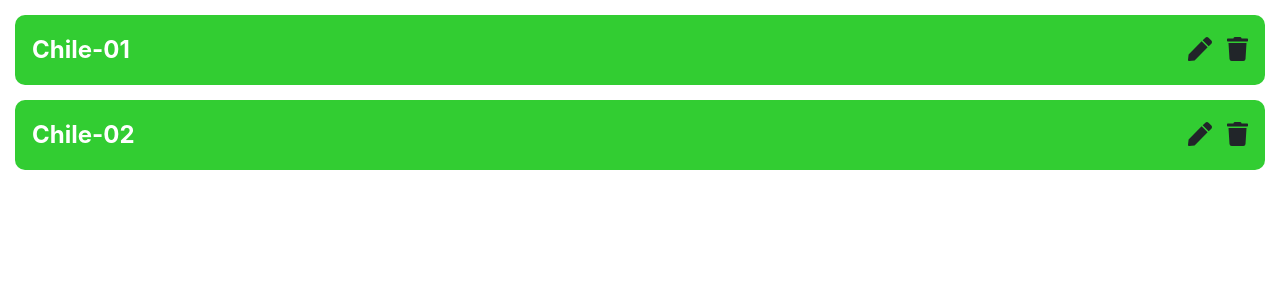
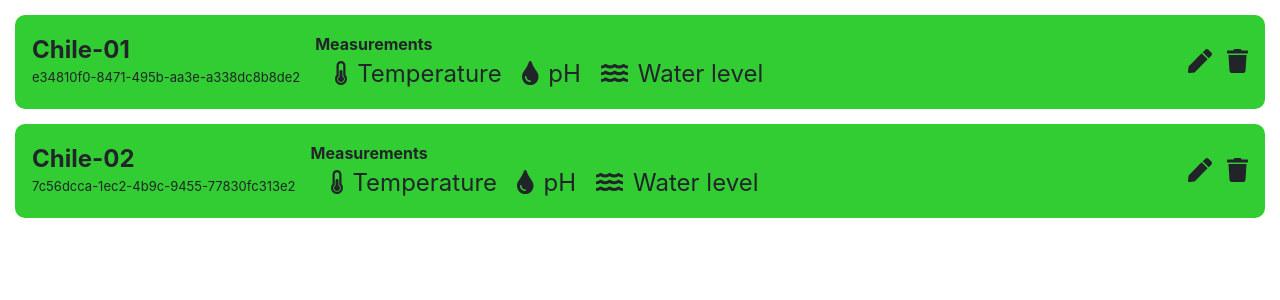
Before and after one commit to mengels3/proteus-platform, a React (Create React App) app in the folder well-admin-dashboard/: page / in a window 1280 px wide. Shown: the top 300 px of the page. Built offline with nearby package versions, Linux system fonts and the light colour scheme.

Commit message:
work on admin dashboard

```diff
--- a/well-admin-dashboard/package.json
+++ b/well-admin-dashboard/package.json
@@ -11,6 +11,8 @@
     "@testing-library/user-event": "^7.2.1",
     "bootstrap": "^4.4.1",
     "react": "^16.12.0",
+    "react-collapsible": "^2.6.2",
+    "react-collapsible-component": "^1.3.3",
     "react-dom": "^16.12.0",
     "react-scripts": "3.3.0"
   },
--- a/well-admin-dashboard/src/App.js
+++ b/well-admin-dashboard/src/App.js
@@ -2,7 +2,7 @@ import React from 'react';
 import './App.css';
 import MeasurementListItem from './components/MeasurementListItem'
 
-const data = [{name: "Chile-01", value: 12}, {name: "Chile-02", value: 13}]
+const data = [{name: "Chile-01", id: "e34810f0-8471-495b-aa3e-a338dc8b8de2", value: 12}, {name: "Chile-02", id: "7c56dcca-1ec2-4b9c-9455-77830fc313e2", value: 13}]
 
 function App() {
   return (
--- a/well-admin-dashboard/src/components/MeasurementListItem.css
+++ b/well-admin-dashboard/src/components/MeasurementListItem.css
@@ -1,4 +1,4 @@
-.rounded-borders{
+.measurement-item-background{
     border: 2px solid transparent;
     border-radius: 10px;
     margin-top: 15px;
@@ -6,11 +6,31 @@
     margin-right: 15px;
     padding: 15px;
     background-color:limegreen;
+}
+
+.column{
+    display: flex;
+    flex-direction: column;
+}
+
+.measurement-item-overview{
     display: flex;
     flex-direction: row;
     justify-content: space-between;
     align-items: center;
     font-size: x-large;
+}
+
+.measurement-item-overview-left{
+    display: flex;
+    flex-direction: row;
+    justify-content: left;
+    font-size: x-large;
+}
+
+.detail-text{
+    font-size: small;
+    margin-bottom: 0;
 }
 
 .icon-div{
@@ -24,8 +44,37 @@
     margin-left: 15px;
 }
 
+.column{
+    text-align: start;
+}
+
 .text{
     margin-top: 0;
     margin-bottom: 0;
+}
+
+.white{
     color: white;
 }
+
+.measurements-text{
+    margin-top: 0   ;
+    margin-top: 0;
+    margin-bottom: 0;
+    font-size: medium;
+}
+
+.margin-left{
+    margin-left: 15px;
+}
+
+.measurements-listing-row{
+    display: flex;
+    flex-direction: row;
+    flex-grow: 1;
+}
+
+.measurements-icon{
+    margin-left: 20px;
+    margin-right: 10px;
+}
--- a/well-admin-dashboard/src/components/MeasurementListItem.js
+++ b/well-admin-dashboard/src/components/MeasurementListItem.js
@@ -1,17 +1,37 @@
 import React from 'react';
 import './MeasurementListItem.css'
 import {FontAwesomeIcon} from '@fortawesome/react-fontawesome'
-import {faTrash, faPen} from '@fortawesome/free-solid-svg-icons'
+import {faTrash, faPen, faThermometerHalf, faTint, faWater} from '@fortawesome/free-solid-svg-icons'
 
 class MeasurementListItem extends React.Component {
+
     render() {
-      return <div class="rounded-borders">
-                <b class="text">{this.props.data.name}</b>
-                <div class="icon-div">
-                    <div class="list-item-icon"><FontAwesomeIcon icon={faPen}/></div>
-                    <div class="list-item-icon"><FontAwesomeIcon icon={faTrash}/></div>
+      return <div class="measurement-item-background">
+                    <div class="measurement-item-overview">
+                        <div class="measurement-item-overview-left">
+                            <div class="column">
+                                <b class="text">{this.props.data.name}</b>
+                                <p class="detail-text"> {this.props.data.id}</p>
+                            </div>
+                            <div class="column margin-left">
+                                <b class="measurements-text">Measurements</b>
+                                <div class="measurements-listing-row">
+                                    <div class="measurements-icon"><FontAwesomeIcon icon={faThermometerHalf}/></div>
+                                    <p class="text">Temperature</p>
+                                    <div class="measurements-icon"><FontAwesomeIcon icon={faTint}/></div>
+                                    <p class="text">pH</p>
+                                    <div class="measurements-icon"><FontAwesomeIcon icon={faWater}/></div>
+                                    <p class="text">Water level</p>
+                                </div>
+                            </div>
+                        </div>
+                        <div class="icon-div">
+                            <div class="list-item-icon" onClick={() => this.setState({visible:true})}><FontAwesomeIcon icon={faPen}/></div>
+                            <div class="list-item-icon"><FontAwesomeIcon icon={faTrash}/></div>
+                        </div>
                 </div>
-            </div>;
+            </div>
+            ;
     }
 }
 
```
Also changed, not shown: 1 other file (tests, documents, lock files or other folders).
